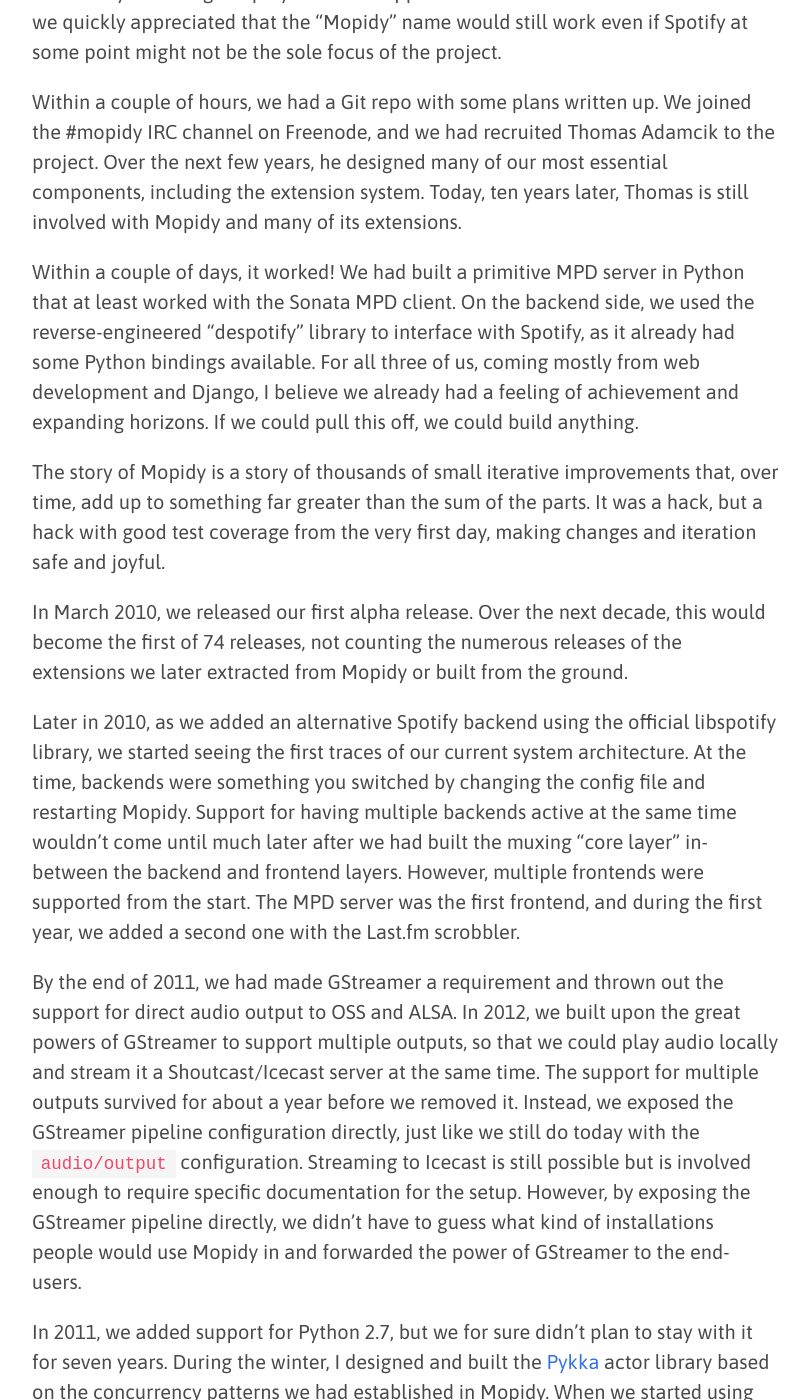
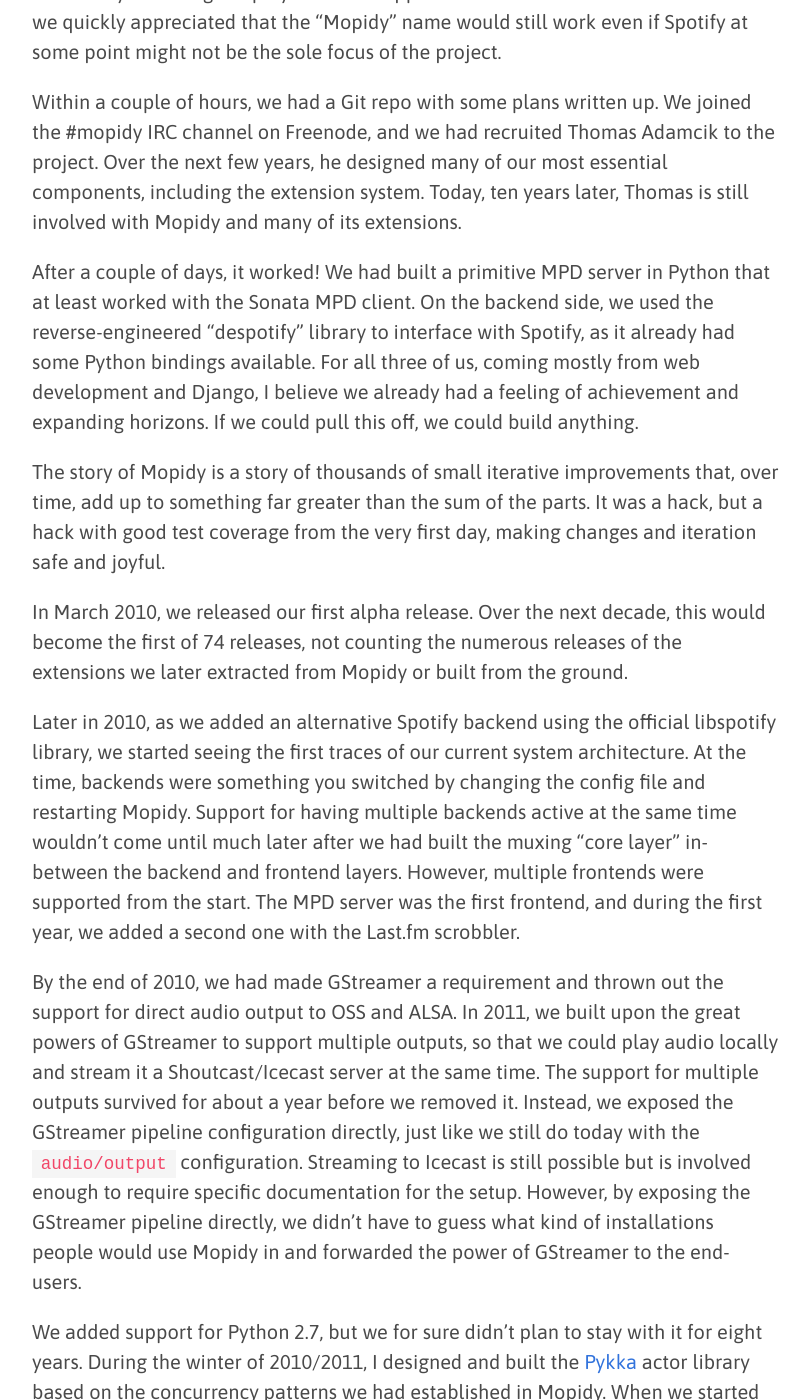
Before and after one commit to mopidy/website, a Jekyll site: the page built from _posts/2019-12-23-10y-of-mopidy.md, in a window 1280 px wide and 1400 px high, scrolled down 590 px. Shown: the whole window, without its empty margins (32-841 px from the left). Built offline with Jekyll 4.4.1, drawn with Linux system fonts in a browser that asks for light colours.

Commit message:
Fix a few off-by-ones

```diff
--- a/_posts/2019-12-23-10y-of-mopidy.md
+++ b/_posts/2019-12-23-10y-of-mopidy.md
@@ -34,7 +34,7 @@
 components, including the extension system. Today, ten years later, Thomas is
 still involved with Mopidy and many of its extensions.
 
-Within a couple of days, it worked! We had built a primitive MPD server in
+After a couple of days, it worked! We had built a primitive MPD server in
 Python that at least worked with the Sonata MPD client. On the backend side, we
 used the reverse-engineered "despotify" library to interface with Spotify, as
 it already had some Python bindings available. For all three of us, coming
@@ -60,8 +60,8 @@
 frontends were supported from the start. The MPD server was the first frontend,
 and during the first year, we added a second one with the Last.fm scrobbler.
 
-By the end of 2011, we had made GStreamer a requirement and thrown out the
-support for direct audio output to OSS and ALSA. In 2012, we built upon the
+By the end of 2010, we had made GStreamer a requirement and thrown out the
+support for direct audio output to OSS and ALSA. In 2011, we built upon the
 great powers of GStreamer to support multiple outputs, so that we could play
 audio locally and stream it a Shoutcast/Icecast server at the same time. The
 support for multiple outputs survived for about a year before we removed it.
@@ -72,8 +72,8 @@
 guess what kind of installations people would use Mopidy in and forwarded the
 power of GStreamer to the end-users.
 
-In 2011, we added support for Python 2.7, but we for sure didn't plan to stay
-with it for seven years. During the winter, I designed and built the
+We added support for Python 2.7, but we for sure didn't plan to stay
+with it for eight years. During the winter of 2010/2011, I designed and built the
 [Pykka](https://www.pykka.org/)
 actor library based on the concurrency patterns we had established in Mopidy.
 When we started using Pykka in Mopidy in March 2011, it already supported
```
